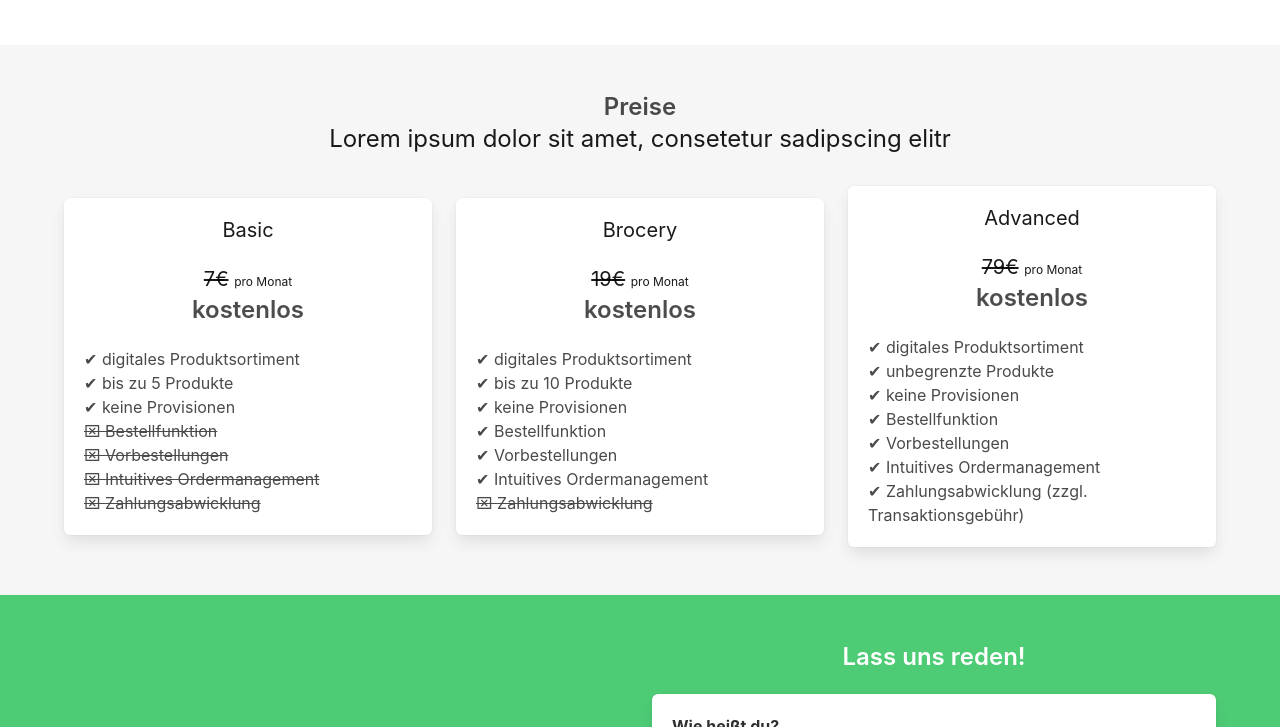
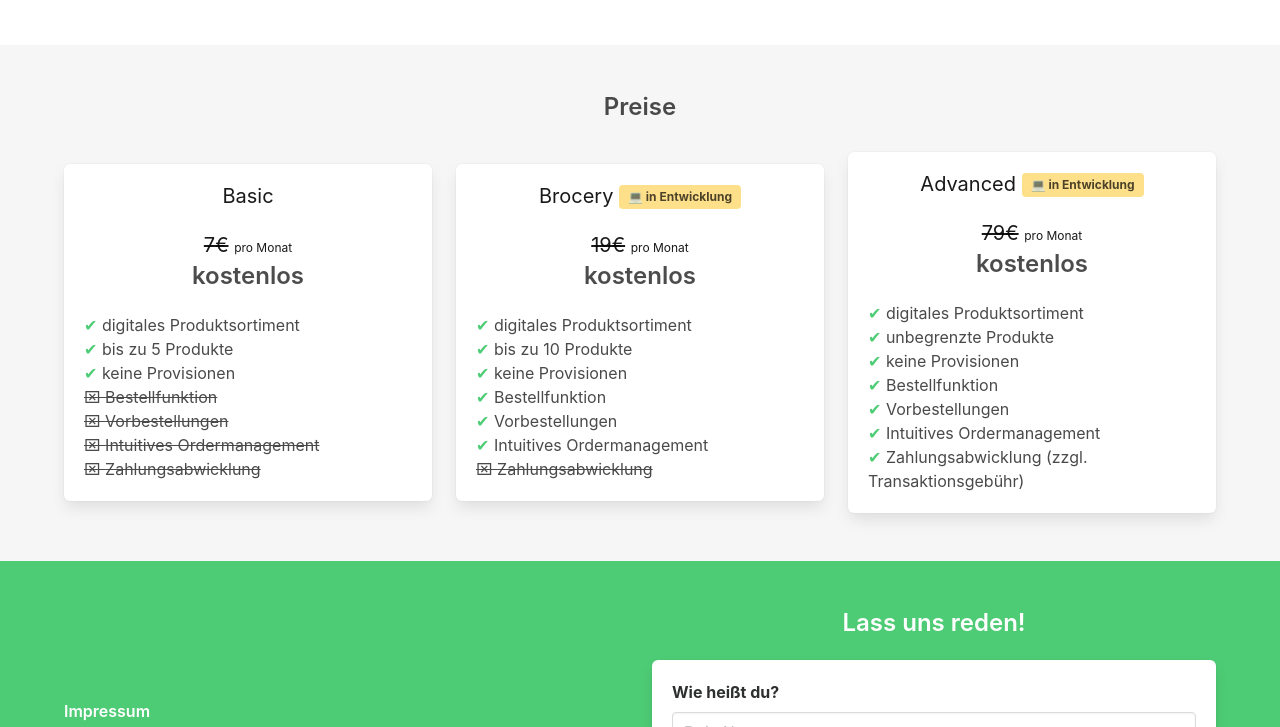
Before and after one commit to jermainee/brocery.de, a website: page index.html in a window 1280 px wide. Shown: the part 2729-3456 px from the top of the page. Drawn offline with Linux system fonts and the light colour scheme.

Commit message:
Add color to ul

```diff
--- a/css/style.scss
+++ b/css/style.scss
@@ -28,6 +28,7 @@ ul {
 
     li::before {
         content: '✔ ';
+        color: $primary;
     }
 
     li.not {
@@ -35,6 +36,7 @@ ul {
 
         &::before {
             content: '⌧ ';
+            color: $grey-dark;
         }
     }
 }
--- a/index.html
+++ b/index.html
@@ -134,7 +134,6 @@
         <div class="container">
             <div class="has-text-centered has-margin-bottom-double">
                 <div class="title is-4">Preise</div>
-                <div class="subtitle is-4">Lorem ipsum dolor sit amet, consetetur sadipscing elitr</div>
             </div>
             <div class="columns is-vcentered">
                 <div class="column">
@@ -155,7 +154,7 @@
                 </div>
                 <div class="column">
                     <div class="box">
-                        <div class="subtitle has-text-centered">Brocery</div>
+                        <div class="subtitle has-text-centered">Brocery <span class="tag is-warning has-text-weight-bold">💻 in Entwicklung</span></div>
                         <div class="subtitle has-text-centered"><s>19€</s> <span class="is-size-7">pro Monat</span></div>
                         <div class="title is-4 has-text-centered">kostenlos</div>
 
@@ -172,7 +171,7 @@
                 </div>
                 <div class="column">
                     <div class="box">
-                        <div class="subtitle has-text-centered">Advanced</div>
+                        <div class="subtitle has-text-centered">Advanced <span class="tag is-warning has-text-weight-bold">💻 in Entwicklung</span></div>
                         <div class="subtitle has-text-centered"><s>79€</s> <span class="is-size-7">pro Monat</span></div>
                         <div class="title is-4 has-text-centered">kostenlos</div>
                         <ul>
```
Also changed, not shown: css/style.css, 1 other file.
